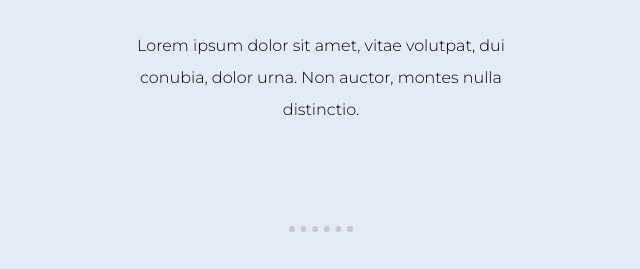
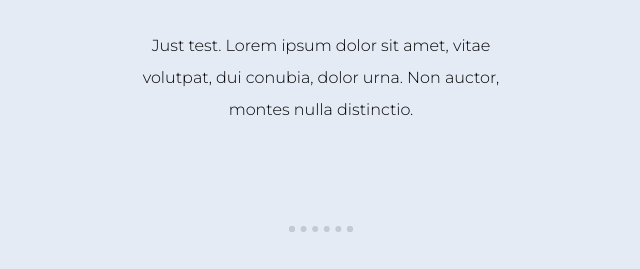
Before and after one commit to AnonyStarYM/Curriculum-vitae, a plain HTML site: page index.html in a window 1280 px wide. Shown: the part 531-800 px from the top of the page, without its empty margins (319-959 px from the left). Drawn offline with Linux system fonts and the light colour scheme; a web font is replaced by a local one.

Commit message:
Update index.html

```diff
--- a/index.html
+++ b/index.html
@@ -26,7 +26,7 @@
         <div class="profile">
             <img src="" alt="">
             <h2>Hello.</h2>
-            <p class="intro">Lorem ipsum dolor sit amet, vitae volutpat, dui conubia, dolor urna. Non auctor, montes nulla distinctio.
+            <p class="intro">Just test. Lorem ipsum dolor sit amet, vitae volutpat, dui conubia, dolor urna. Non auctor, montes nulla distinctio.
             </p>
         </div>
         <hr>
```
